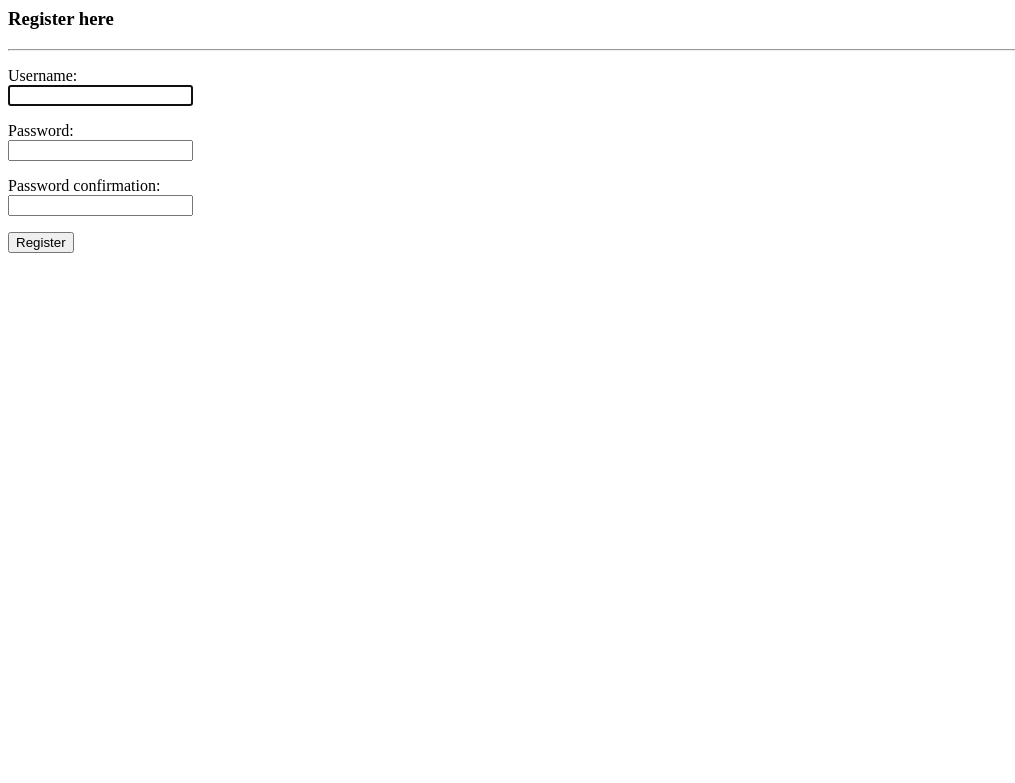
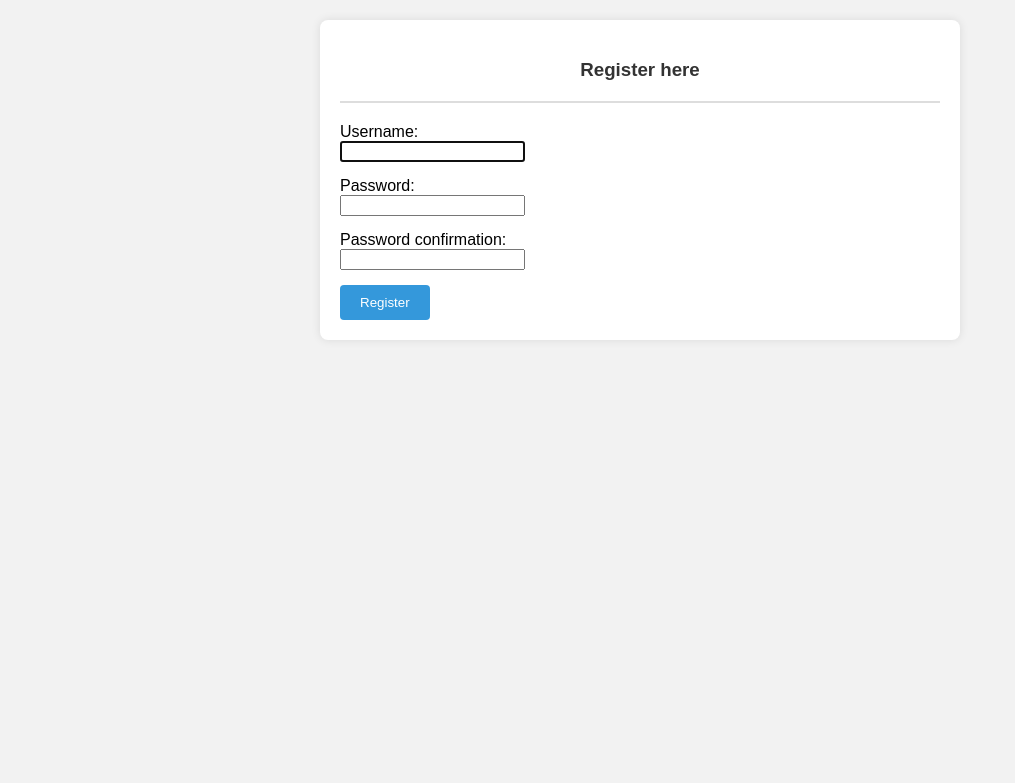
Before and after one commit to DanielHart-02/ECM2434-Group-4348-, a Django app: page /register/ in a window 1280 px wide. Shown: the top 783 px of the page, without its empty margins (0-1015 px from the left). Run offline with Django 5.2, Linux system fonts and the light colour scheme.

Commit message:
Update register.html

```diff
--- a/ecm2434_coursework/users/templates/users/register.html
+++ b/ecm2434_coursework/users/templates/users/register.html
@@ -1,3 +1,73 @@
+<!DOCTYPE html>
+<html lang="en">
+
+<head>
+    <meta charset="UTF-8">
+    <meta name="viewport" content="width=device-width, initial-scale=1.0">
+    <title>Your Registration Page Title</title>
+
+    <style>
+        body {
+            font-family: Arial, sans-serif;
+            background-color: #f2f2f2;
+            margin: 0;
+            padding: 0;
+            box-sizing: border-box;
+        }
+
+        .container {
+            max-width: 600px;
+            margin: 20px auto;
+            background-color: #ffffff;
+            padding: 20px;
+            border-radius: 8px;
+            box-shadow: 0 0 10px rgba(0, 0, 0, 0.1);
+        }
+
+        h3 {
+            text-align: center;
+            color: #333;
+        }
+
+        hr {
+            margin: 20px 0;
+            border: 1px solid #ddd;
+        }
+
+        form {
+            margin-top: 20px;
+        }
+
+        div {
+            margin-bottom: 15px;
+        }
+
+        p {
+            margin: 0;
+        }
+
+        small {
+            color: red;
+        }
+
+        button {
+            background-color: #3498db;
+            color: #fff;
+            padding: 10px 20px;
+            border: none;
+            border-radius: 4px;
+            cursor: pointer;
+        }
+
+        button:hover {
+            background-color: #2980b9;
+        }
+    </style>
+</head>
+
+<body>
+
+    <div class="container">
         <h3>Register here</h3>
         <hr>
 
@@ -9,9 +79,14 @@
                     <p>{{ field.label }}: <br> {{ field }}</p>
 
                     {% for error in field.errors %}
-                <small style="color: red">{{ error }}</small>
+                        <small>{{ error }}</small>
                     {% endfor %}
                 </div>
             {% endfor %}
             <button type="submit">Register</button>
         </form>
+    </div>
+
+</body>
+
+</html>
```
Lines whose indentation alone changed are shown as unchanged.
